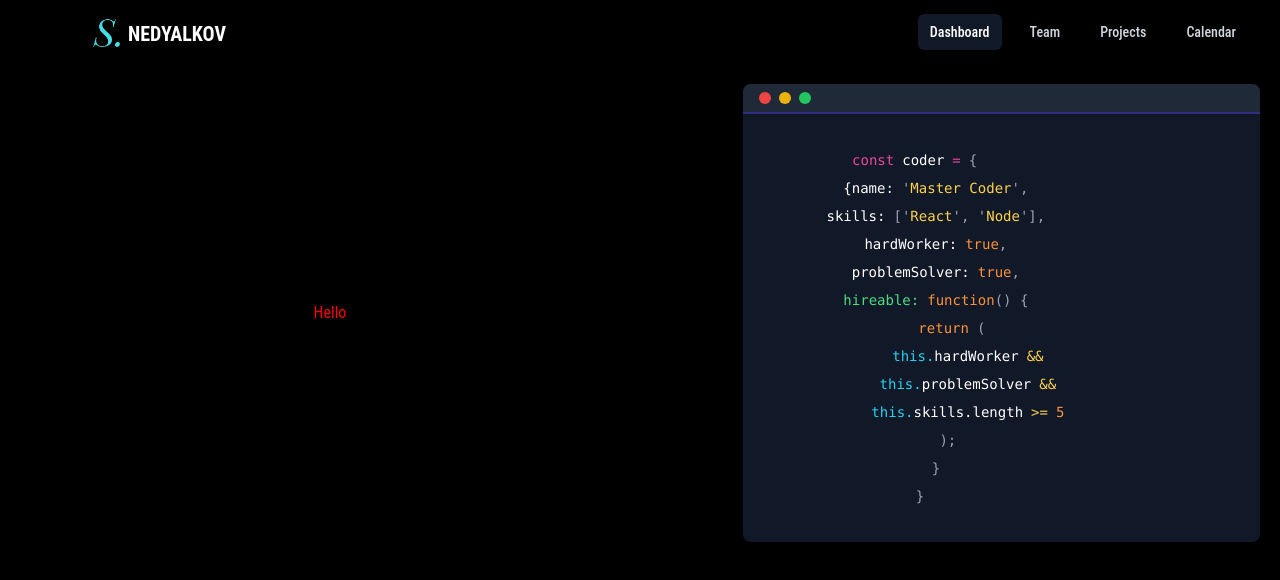
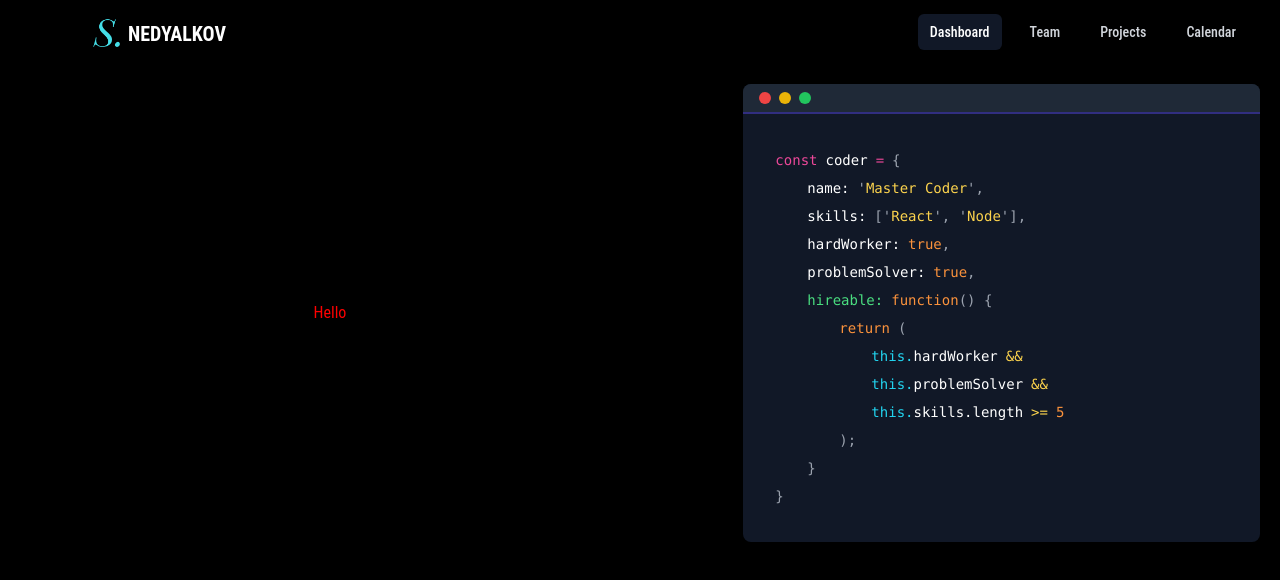
Before and after one commit to SimeonNedyalkov/my-site, a React (Vite) app in the folder my-site/: page / in a window 1280 px wide. Shown: the top 580 px of the page. Built offline with nearby package versions, Linux system fonts and the light colour scheme; a web font is replaced by a local one.

Commit message:
Code fixed

```diff
--- a/my-site/src/components/Code.tsx
+++ b/my-site/src/components/Code.tsx
@@ -6,8 +6,9 @@ export default function Code() {
         <div className="h-3 w-3 bg-yellow-500 rounded-full mr-2"></div>
         <div className="h-3 w-3 bg-green-500 rounded-full"></div>
       </div>
-      <div className="px-8 py-8 border-t-[2px] border-indigo-900 overflow-hidden flex items-center">
+      <div className="px-8 py-8 border-t-[2px] border-indigo-900 overflow-hidden">
         <code className="font-mono text-sm leading-loose">
+          <div className="myCode">
             <div className="blink">
               <span className="text-pink-500 mr-2">const</span>
               <span className="text-white mr-2">coder</span>
@@ -15,8 +16,9 @@ export default function Code() {
               <span className="text-gray-400">{`{ `}</span>
               <span className="cursor"></span>
             </div>
+
             <div>
-            <span className="text-white ml-8 mr-2">{`{`}name:</span>
+              <span className="text-white ml-8 mr-2">name:</span>
               <span className="text-gray-400">'</span>
               <span className="text-amber-300">Master Coder</span>
               <span className="text-gray-400">',</span>
@@ -74,6 +76,7 @@ export default function Code() {
             <div>
               <span className="text-gray-400">{`}`}</span>
             </div>
+          </div>
         </code>
       </div>
     </div>
--- a/my-site/src/styles/code.css
+++ b/my-site/src/styles/code.css
@@ -15,3 +15,9 @@
     opacity: 0;
   }
 }
+.myCode {
+  display: flex;
+  flex-direction: column;
+  justify-content: start;
+  align-items: start;
+}
```
Lines whose indentation alone changed are shown as unchanged.
